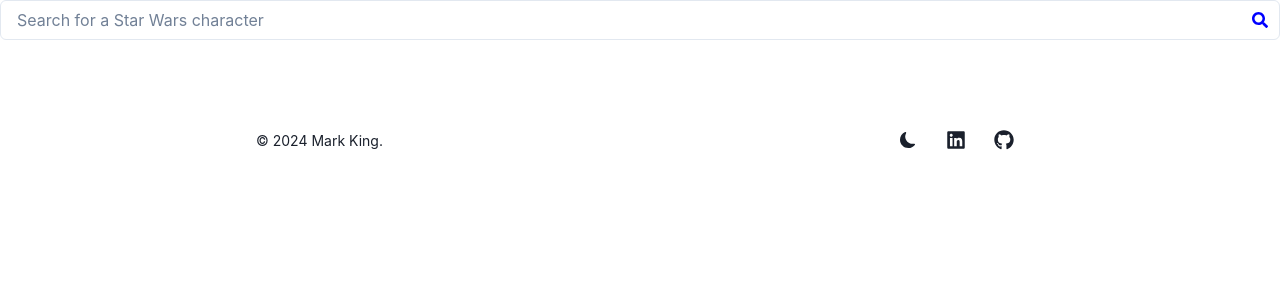
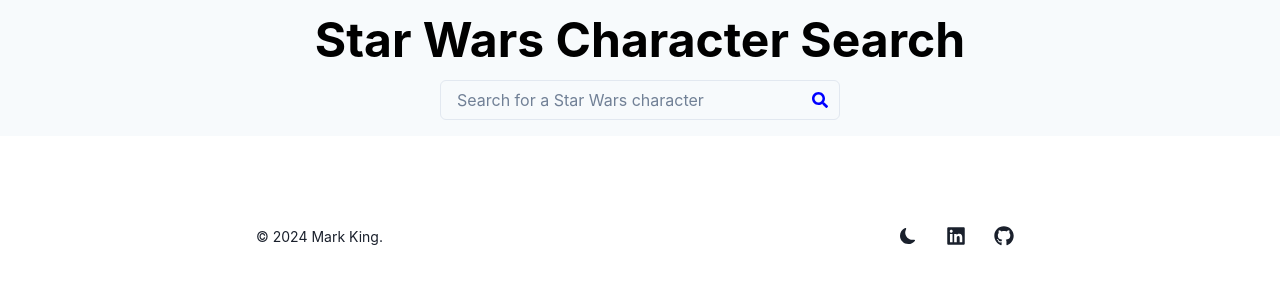
Before and after one commit to markpking2/star-wars-search, a Next.js app: page / in a window 1280 px wide. Shown: the top 300 px of the page. Built offline with nearby package versions, Linux system fonts and the light colour scheme.

Commit message:
add header

```diff
--- /dev/null
+++ b/src/components/Header/Header.tsx
@@ -0,0 +1,18 @@
+import { Box, Flex, Heading, useColorModeValue } from "@chakra-ui/react";
+import { SearchBar } from "@/components/SearchBar";
+
+export const Header = () => {
+  const bgColor = useColorModeValue("gray.50", "gray.800");
+  const textColor = useColorModeValue("black", "white");
+
+  return (
+    <Box bg={bgColor} color={textColor} w="100%" p={4}>
+      <Flex direction="column" align="center" justify="center">
+        <Heading as="h1" size="2xl" mb={4}>
+          Star Wars Character Search
+        </Heading>
+        <SearchBar />
+      </Flex>
+    </Box>
+  );
+};
--- /dev/null
+++ b/src/components/Header/index.ts
@@ -0,0 +1 @@
+export * from "./Header";
--- a/src/components/SearchBar/SearchBar.tsx
+++ b/src/components/SearchBar/SearchBar.tsx
@@ -28,7 +28,7 @@
   const searchIconColor = useColorModeValue("starWars.blue", "starWars.red");
 
   return (
-    <Box>
+    <Box w={"100%"} maxW={"400px"}>
       <InputGroup>
         <Input
           type="text"
--- a/src/pages/index.tsx
+++ b/src/pages/index.tsx
@@ -1,10 +1,10 @@
-import { SearchBar } from "@/components/SearchBar";
+import { Header } from "@/components/Header";
 import { Footer } from "@/components/Footer";
 
 export default function Home() {
   return (
     <>
-      <SearchBar />
+      <Header />
       <Footer />
     </>
   );
--- a/src/pages/profile/[id].tsx
+++ b/src/pages/profile/[id].tsx
@@ -2,6 +2,7 @@
 import { Film, People, Starship } from "@/types";
 import { fetchPerson, fetchFilm, fetchStarship } from "@/utils/api";
 import { getIdFromUrl } from "@/utils";
+import { Header } from "@/components/Header";
 import { Footer } from "@/components/Footer";
 
 const ProfilePage = ({
@@ -17,6 +18,7 @@
 
   return (
     <>
+      <Header />
       <Footer />
     </>
   );
```
